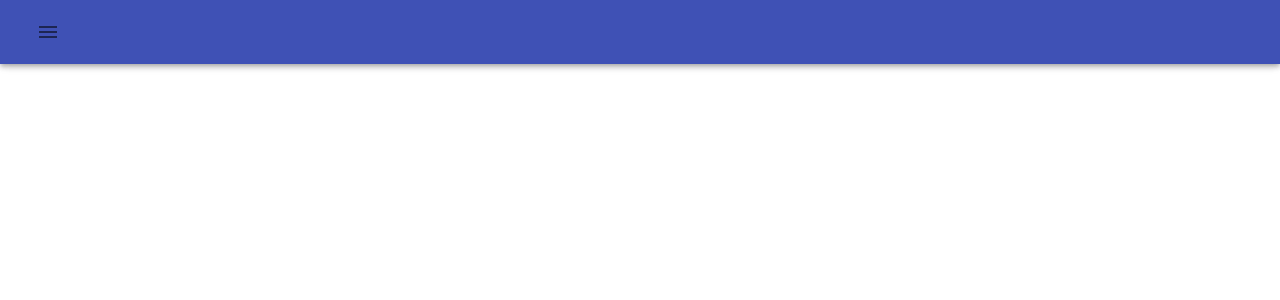
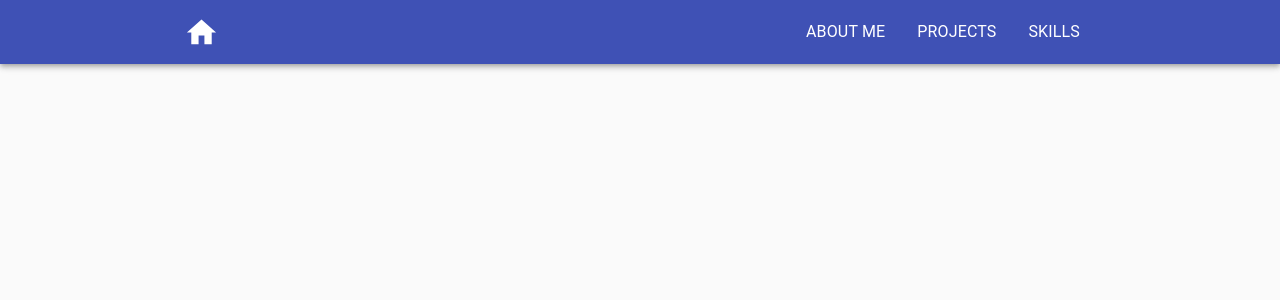
Before and after one commit to abdulhakeemdahir/React-Portfolio, a React (Create React App) app: page / in a window 1280 px wide. Shown: the top 300 px of the page. Built offline with nearby package versions, Linux system fonts and the light colour scheme.

Commit message:
added nav drawer

```diff
--- a/src/App.js
+++ b/src/App.js
@@ -1,5 +1,3 @@
-// import Button from "@material-ui/core/Button";
-// import SaveIcon from "@material-ui/icons/Save";
 import Nav from "./components/Nav";
 
 function App() {
--- a/src/components/Nav.js
+++ b/src/components/Nav.js
@@ -1,36 +1,72 @@
-import React from "react";
+import * as React from "react";
 import {
 	AppBar,
 	Toolbar,
+	Container,
+	IconButton,
+	List,
 	ListItem,
-	IconButton,
 	ListItemText,
-	Avatar,
-	Divider,
-	List,
-	Typography,
-	Box,
-	Icon,
+	Hidden,
 } from "@material-ui/core";
-import {
-	Menu,
-	ArrowBack,
-	AssignmentInd,
-	Home,
-	Apps,
-	ContactMail,
-} from "@material-ui/icons";
+import { makeStyles } from "@material-ui/core";
+import { Home } from "@material-ui/icons";
+import SideDrawer from "./SideDrawer";
 
-export default function Nav() {
+const useStyles = makeStyles({
+	navbarDisplayFlex: {
+		display: `flex`,
+		justifyContent: `space-between`,
+	},
+	navDisplayFlex: {
+		display: `flex`,
+		justifyContent: `space-between`,
+	},
+	linkText: {
+		textDecoration: `none`,
+		textTransform: `uppercase`,
+		color: `white`,
+	},
+});
+
+const navLinks = [
+	{ title: `about me`, path: `#about-me` },
+	{ title: `projects`, path: `#projects` },
+	{ title: `skills`, path: `#skills` },
+];
+
+const Header = () => {
+	const classes = useStyles();
+
 	return (
-		<Box component='nav'>
-			<AppBar>
-				<Toolbar>
-					<IconButton>
-						<Menu />
+		<AppBar position='static'>
+			<Toolbar>
+				<Container maxWidth='md' className={classes.navbarDisplayFlex}>
+					<IconButton edge='start' color='inherit' aria-label='home'>
+						<Home fontSize='large' />
 					</IconButton>
-				</Toolbar>
-			</AppBar>
-		</Box>
+					<Hidden smDown>
+						<List
+							component='nav'
+							aria-labelledby='main navigation'
+							className={classes.navDisplayFlex}
+						>
+							{navLinks.map(({ title, path }) => (
+								<a href={path} key={title} className={classes.linkText}>
+									<ListItem button>
+										<ListItemText primary={title} />
+									</ListItem>
+								</a>
+							))}
+						</List>
+					</Hidden>
+					<Hidden mdUp>
+						<SideDrawer navLinks={navLinks} />
+					</Hidden>
+				</Container>
+			</Toolbar>
+		</AppBar>
 	);
-}
+};
+
+export default Header;
--- /dev/null
+++ b/src/components/SideDrawer.js
@@ -0,0 +1,80 @@
+import {
+	Drawer,
+	IconButton,
+	List,
+	ListItem,
+	ListItemText,
+} from "@material-ui/core";
+import { makeStyles } from "@material-ui/core/styles";
+import { Menu } from "@material-ui/icons";
+import * as React from "react";
+import { useState } from "react";
+
+const useStyles = makeStyles({
+	list: {
+		width: 250,
+	},
+	linkText: {
+		textDecoration: `none`,
+		textTransform: `uppercase`,
+		color: `black`,
+	},
+});
+
+const SideDrawer = ({ navLinks }) => {
+	const classes = useStyles();
+	const [state, setState] = useState({ right: false });
+
+	const toggleDrawer = (anchor, open) => event => {
+		if (
+			event.type === "keydown" &&
+			(event.key === "Tab" || event.key === "Shift")
+		) {
+			return;
+		}
+
+		setState({ [anchor]: open });
+	};
+
+	const sideDrawerList = anchor => (
+		<div
+			className={classes.list}
+			role='presentation'
+			onClick={toggleDrawer(anchor, false)}
+			onKeyDown={toggleDrawer(anchor, false)}
+		>
+			<List component='nav'>
+				{navLinks.map(({ title, path }) => (
+					<a href={path} key={title} className={classes.linkText}>
+						<ListItem button>
+							<ListItemText primary={title} />
+						</ListItem>
+					</a>
+				))}
+			</List>
+		</div>
+	);
+
+	return (
+		<React.Fragment>
+			<IconButton
+				edge='start'
+				aria-label='menu'
+				onClick={toggleDrawer("right", true)}
+			>
+				<Menu fontSize='large' style={{ color: `white` }} />
+			</IconButton>
+
+			<Drawer
+				anchor='right'
+				open={state.right}
+				onOpen={toggleDrawer("right", true)}
+				onClose={toggleDrawer("right", false)}
+			>
+				{sideDrawerList("right")}
+			</Drawer>
+		</React.Fragment>
+	);
+};
+
+export default SideDrawer;
--- a/src/index.js
+++ b/src/index.js
@@ -1,9 +1,11 @@
 import React from "react";
 import ReactDOM from "react-dom";
 import App from "./App";
+import { CssBaseline } from "@material-ui/core";
 
 ReactDOM.render(
 	<React.StrictMode>
+		<CssBaseline />
 		<App />
 	</React.StrictMode>,
 	document.getElementById("root")
```
